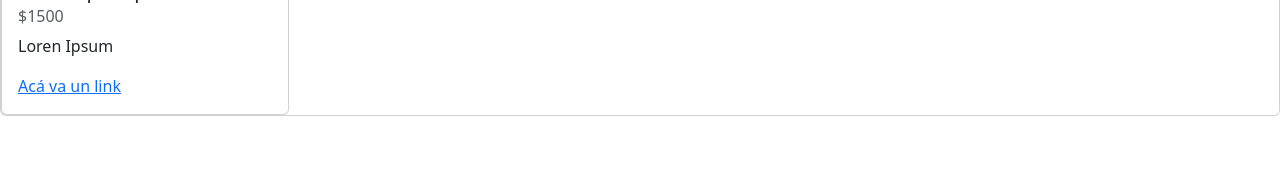
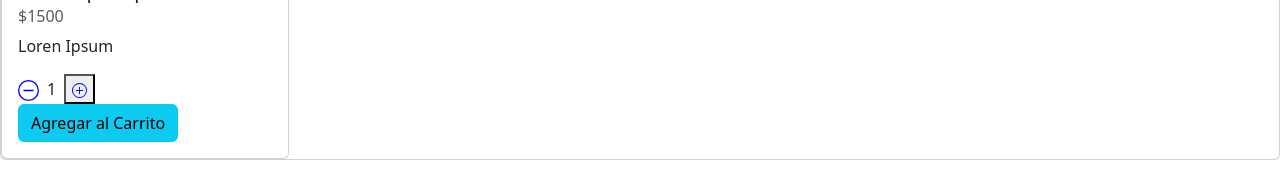
Before and after one commit to romanolucas87/Mascotapp, a React (Vite) app: page /item/1 in a window 1280 px wide. Shown: the part 360-552 px from the top of the page. Built offline with nearby package versions, Linux system fonts and the light colour scheme.

Commit message:
se sincronizó el counter con el itemListDetail, para que cuando terminemos la compra nos lleve al carrito

```diff
--- a/src/components/Item.jsx
+++ b/src/components/Item.jsx
@@ -1,11 +1,8 @@
 import { Card } from "react-bootstrap";
-import {ItemCount} from "../components/ItemCount";
 
 
 const Item = ({info}) => {
-    const onAdd = (quantity)=>{
-        console.log(`Compraste ${quantity} unidades`);
-      }
+
     return (
         <Card style={{ width: '18rem' }}>
             <Card.Img variant ="top" src={info.pictureUrl}   />
@@ -14,7 +11,6 @@ const Item = ({info}) => {
                 <Card.Subtitle className="mb-2 text-muted">${info.price}</Card.Subtitle>
                 <Card.Text> {info.description}</Card.Text>
         <Card.Link href="#">Acá va un link</Card.Link>
-        <ItemCount initial={1} stock={9} onAdd={onAdd}/>
 
                 </Card.Body>
             </Card>
--- a/src/components/ItemDetail.jsx
+++ b/src/components/ItemDetail.jsx
@@ -1,6 +1,13 @@
 import { Card } from "react-bootstrap";
+import ItemCount from "./ItemCount";
+import { useState } from "react";
+import { Link } from "react-router-dom";
 
 export const ItemDetail = ({data}) =>{
+    const [goToCart, setGoToCart]= useState(false)
+    const onAdd = (quantity)=>{
+        setGoToCart(true);
+      }
     return (
        <Card>
          <Card style={{ width: '18rem' }}>
@@ -9,7 +16,11 @@ export const ItemDetail = ({data}) =>{
                 <Card.Title>{data.title}</Card.Title>
                 <Card.Subtitle className="mb-2 text-muted">${data.price}</Card.Subtitle>
                 <Card.Text> {data.description}</Card.Text>
-                <Card.Link href="#">Acá va un link</Card.Link>
+                {
+                    goToCart ? <Link to='/cart'> TerminarCompra </Link> : <ItemCount initial={1} stock={9} onAdd={onAdd}/>
+                }
+
+                {/* <Card.Link href="#">Acá va un link</Card.Link>                */}
                 </Card.Body>
             </Card>
        </Card>
--- a/src/components/ItemListContainer.jsx
+++ b/src/components/ItemListContainer.jsx
@@ -13,7 +13,7 @@ import Loader from './Loader';
     useEffect(() => {
       getProducts()
         .then((response) => {
-          params.id ? setProducts(response.filter(product => product.category == params.id)) : setProducts(response);
+          params.id ? setProducts(response.filter(product => product.category == params.id)) : setProducts(response)
         })
         .catch(error => console.error(error))
         .finally(()=> setIsLoading(false));
```
